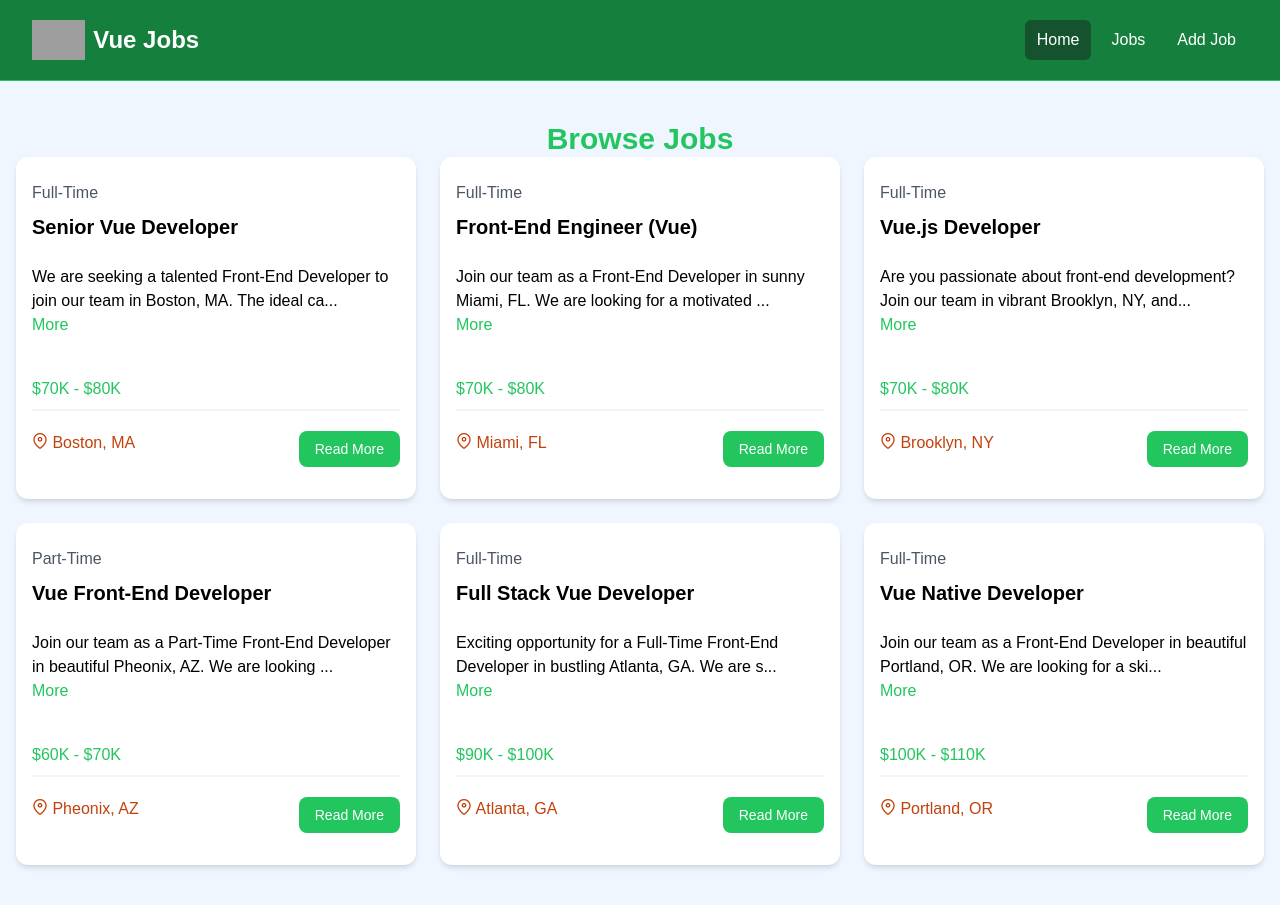
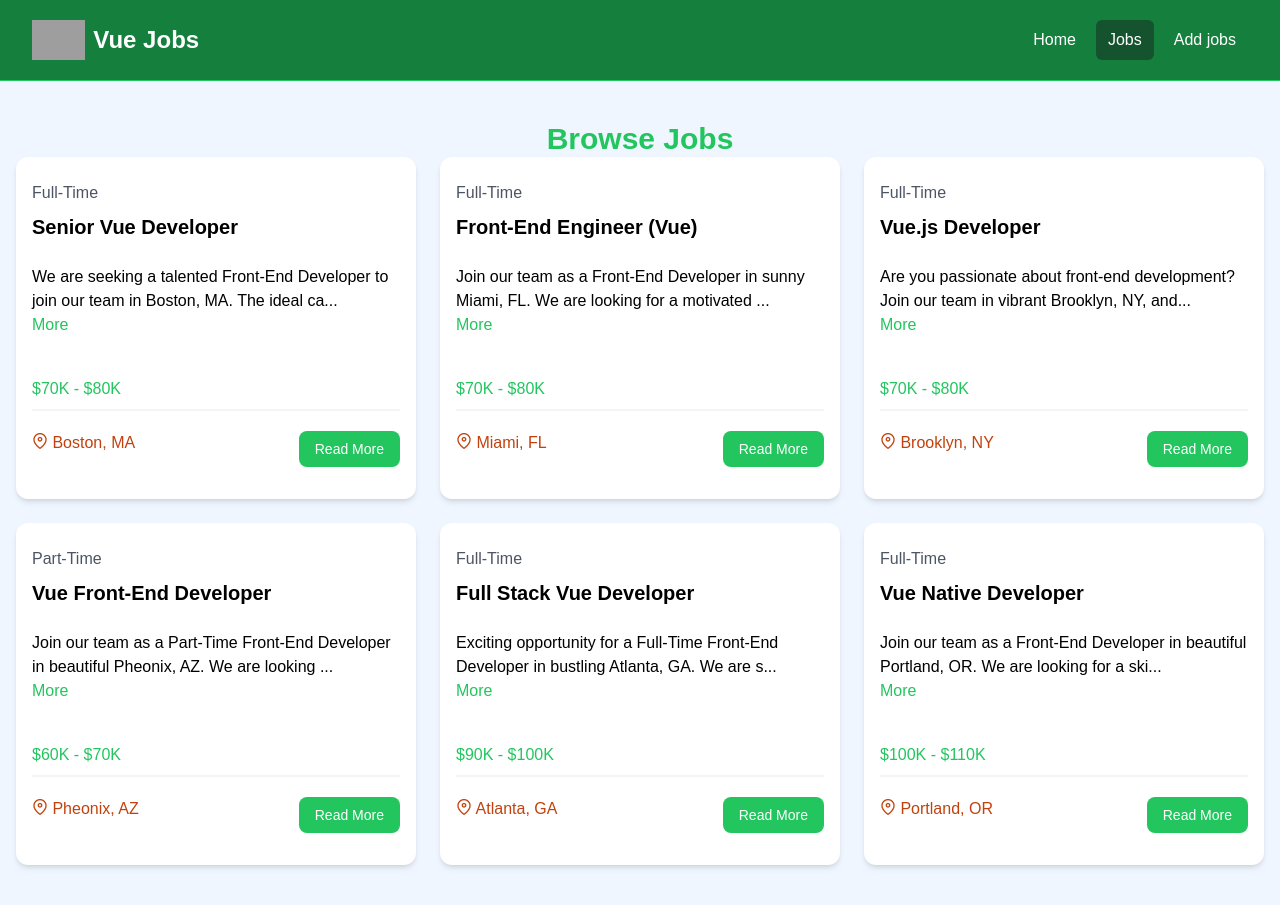
Before and after one commit to rolandjuhasz/JobSpring, a Vue app: page /jobs in a window 1280 px wide. Built offline with nearby package versions, Linux system fonts and the light colour scheme; grey boxes are pictures that could not be loaded.

Commit message:
Not found component/view

```diff
--- a/src/components/Navbar.vue
+++ b/src/components/Navbar.vue
@@ -1,6 +1,11 @@
 <script setup>
     import logo from '@/assets/img/logo.png'
-    import { RouterLink } from 'vue-router';
+    import { RouterLink, useRoute } from 'vue-router';
+
+    const isActiveLink = (routepath) => {
+      const route = useRoute();
+      return route.path === routepath;
+    }
 </script>
 
 <template>
@@ -21,19 +26,16 @@
               <div class="flex space-x-2">
                 <RouterLink
                   to="/"
-                  class="text-white bg-green-900 hover:bg-gray-900 hover:text-white rounded-md px-3 py-2"
-                  >Home</RouterLink
-                >
-                <RouterLink
+                  :class="[isActiveLink('/')  ? 'bg-green-900' : 'hover:bg-gray-900 hover:text-white', 'text-white', 'px-3', 'py-2', 'rounded-md']"
+                  >Home</RouterLink>
+                  <RouterLink
                   to="/jobs"
-                  class="text-white hover:bg-green-900 hover:text-white rounded-md px-3 py-2"
-                  >Jobs</RouterLink
-                >
-                <RouterLink
+                  :class="[isActiveLink('/jobs')  ? 'bg-green-900' : 'hover:bg-gray-900 hover:text-white', 'text-white', 'px-3', 'py-2', 'rounded-md']"
+                  >Jobs</RouterLink>
+                  <RouterLink
                   to="/jobs/add"
-                  class="text-white hover:bg-green-900 hover:text-white rounded-md px-3 py-2"
-                  >Add Job</RouterLink
-                >
+                  :class="[isActiveLink('/jobs/add')  ? 'bg-green-900' : 'hover:bg-gray-900 hover:text-white', 'text-white', 'px-3', 'py-2', 'rounded-md']"
+                  >Add jobs</RouterLink>
               </div>
             </div>
           </div>
--- a/src/router/index.js
+++ b/src/router/index.js
@@ -1,6 +1,7 @@
 import { createRouter, createWebHistory } from "vue-router";
 import HomeView from "@/views/HomeView.vue";
 import JobsView from "@/views/JobsView.vue";
+import NotFoundView from "@/views/NotFoundView.vue";
 
 const router = createRouter({
     history: createWebHistory(import.meta.env.BASE_URL),
@@ -15,6 +16,11 @@
         name: 'jobs',
         component: JobsView
       },
+      {
+        path: '/:catchAll(.*)',
+        name: 'not-found',
+        component: NotFoundView
+      }
   ]
 });
 
--- /dev/null
+++ b/src/views/NotFoundView.vue
@@ -0,0 +1,16 @@
+<script setup>
+import { RouterLink } from 'vue-router';
+</script>
+
+<template>
+        <section class="text-center flex flex-col justify-center items-center h-96">
+      <i class="pi pi-exclamation-triangle text-yellow-500 text-7xl mb-5"></i>
+      <h1 class="text-6xl font-bold mb-4">404 Not Found</h1>
+      <p class="text-xl mb-5">This page does not exist</p>
+      <RouterLink
+        to="/"
+        class="text-white bg-green-700 hover:bg-green-900 rounded-md px-3 py-2 mt-4"
+        >Go Back</RouterLink
+      >
+    </section>
+</template>
```
